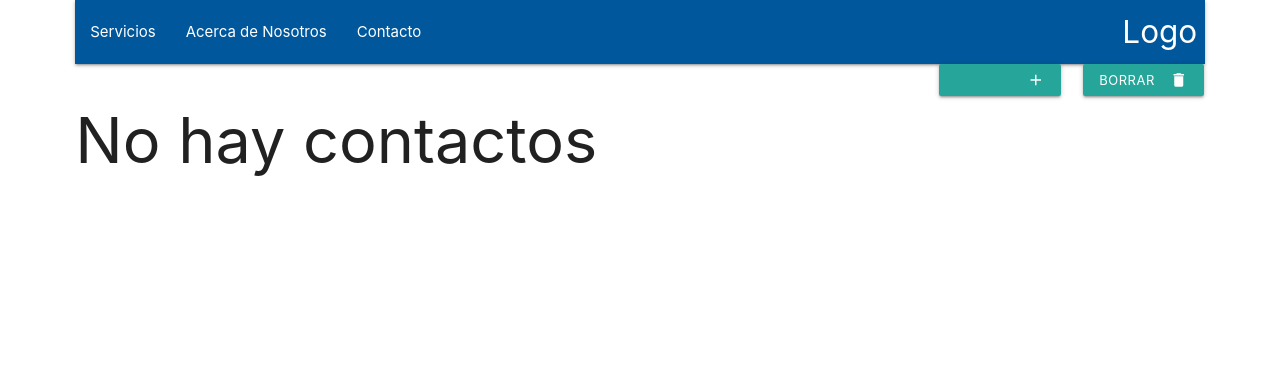
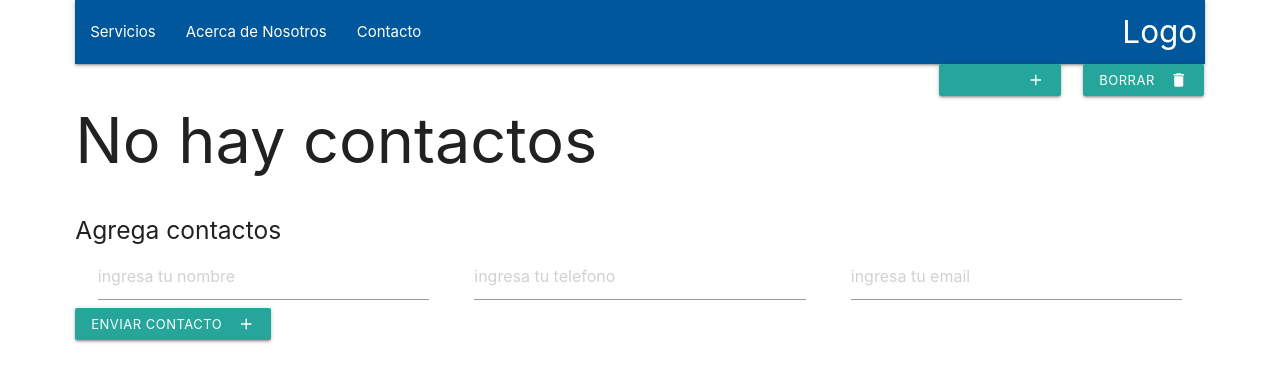
Before and after one commit to satoshi9394/Contact-Cat, a React (Create React App) app: page / in a window 1280 px wide. Shown: the top 382 px of the page. Built offline with nearby package versions, Linux system fonts and the light colour scheme.

Commit message:
agrendo funcionalodad

```diff
--- a/src/App.js
+++ b/src/App.js
@@ -1,6 +1,6 @@
 import React from 'react';
 
-import Directory from './components/Directory';
+import Directory from './containers/Directory';
 
 
 const App = ()=> {
--- a/src/components/Directory.jsx
+++ /dev/null
@@ -1,79 +0,0 @@
-import React , { Component } from 'react';
-import ContactCard from './ContactCard';
-import NavBar from './NavBar';
-
-// informacioncd
-import contactsData from '../utils/contactsData'
-import Btn from '../action/Btn';
-
-
-class Directory extends Component {
-    constructor(props) {
-        super(props);
-        this.state = {
-            contacts: [],
-            deleteContact: false,
-        }
-        this.addContact = this.addContact.bind(this);
-        this.deleteContact = this.deleteContact.bind(this);
-    }
-    addContact(){
-        this.setState(
-            () => ({
-                contacts: contactsData,
-                deleteContact: false
-                }
-            )
-        );
-    }
-    deleteContact(){
-        this.setState(
-            () => ({
-                    contacts: [] ,
-                    deleteContact: true
-                })
-        );
-    }
-
-    render() {
-        const card = this.state.contacts.map((contact, idx) =>
-        <ContactCard info={contact}  key={idx}/> );
-
-        let viewCard ;
-
-        if (this.state.contacts.length > 0) {
-            viewCard = <div>{card}</div>
-        }else if(this.state.deleteContact === true){
-            viewCard = <h1>Borraste los contactos</h1>
-        }else{
-            viewCard = <h1>No hay contactos</h1>
-        }
-
-
-
-        return (
-            <div className='container'>
-                <div className="row">
-                    <div className="col s12">
-                        <NavBar/>
-                    </div>
-                    <div className="col s9">
-                        {viewCard}
-                    </div>
-                    <div className="col s3">
-                        <div className="row">
-                            <div className="col s6">
-                                <Btn clickHandler={this.addContact} type="Agregar" icon="add"/>
-                            </div>
-                            <div className="col s6">
-                                <Btn clickHandler={this.deleteContact} type="Borrar" icon="delete"/>
-                            </div>
-                        </div>
-                    </div>
-                </div>
-            </div>
-        )
-    }
-}
-
-export default Directory;
--- /dev/null
+++ b/src/components/Input.jsx
@@ -0,0 +1,23 @@
+import React from 'react'
+
+
+const Input = props => {
+    return(
+        <div className="form-group col s12">
+            <label htmlFor="props.name">
+                {props.title}
+            </label>
+            <input
+                className='validate'
+                id={props.name}
+                name={props.name}
+                type={props.inputType}
+                value={props.value}
+                placeholder={props.placeholder}
+                onChange={props.handleChange}
+                />
+        </div>
+    );
+}
+
+export default Input;
--- /dev/null
+++ b/src/containers/Directory.jsx
@@ -0,0 +1,180 @@
+import React , { Component } from 'react';
+
+
+import ContactCard from '../components/ContactCard';
+import NavBar from '../components/NavBar';
+import Input from '../components/Input';
+
+// informacioncd
+import contactsData from '../utils/contactsData'
+import Btn from '../action/Btn';
+
+
+class Directory extends Component {
+    constructor(props) {
+        super(props);
+        this.state = {
+            contacts: [],
+            deleteContact: false,
+            newContacts:{
+                name:'',
+                phone:'',
+                email:'',
+                imgUrl:"#"
+            },
+        }
+
+        this.addContact = this.addContact.bind(this);
+        this.deleteContact = this.deleteContact.bind(this);
+        this.handleName = this.handleName.bind(this);
+        this.handleNumber = this.handleNumber.bind(this);
+        this.handleEmail = this.handleEmail.bind(this);
+        this.handleFormSubmmit = this.handleFormSubmmit.bind(this);
+    }
+    addContact(){
+        this.setState(
+            () => ({
+                contacts: contactsData,
+                deleteContact: false
+                }
+            )
+        );
+    }
+    deleteContact(){
+        this.setState(
+            () => ({
+                    contacts: [] ,
+                    deleteContact: true
+                })
+        );
+    }
+
+    handleName(e){
+        let value = e.target.value
+        this.setState(
+          prevState => ({
+            newContacts: {
+                ...prevState.newContacts,
+                name: value,
+            }
+          })
+        );
+    }
+    handleNumber(e){
+        let value = e.target.value
+        this.setState(
+          prevState => ({
+            newContacts: {
+                ...prevState.newContacts,
+                phone: value,
+            }
+          })
+        );
+    }
+    handleEmail(e){
+        let value = e.target.value
+        this.setState(
+          prevState => ({
+            newContacts: {
+                ...prevState.newContacts,
+                email: value,
+            }
+          })
+        );
+    }
+    handleFormSubmmit(e){
+        e.preventDefault();
+        let userData = this.state.newContacts;
+        this.setState(prevState=>(
+                {
+                    contacts: [
+                      ...prevState.contacts,
+                      userData],
+                    newContacts: {
+                        name:'',
+                        phone:'',
+                        email:'',
+                        imgUrl:"#"
+                        }
+                }
+            )
+        )
+    }
+
+    render() {
+        const card = this.state.contacts.map((contact, idx) =>
+        <ContactCard info={contact}  key={idx}/> );
+
+        let viewCard ;
+
+        if (this.state.contacts.length > 0) {
+            viewCard = <div>{card}</div>
+        }else if(this.state.deleteContact === true){
+            viewCard = <h1>Borraste los contactos</h1>
+        }else{
+            viewCard = <h1>No hay contactos</h1>
+        }
+
+
+
+        return (
+            <div className='container'>
+                <div className="row">
+                    <div className="col s12">
+                        <NavBar/>
+                    </div>
+                    <div className="col s9">
+                        {viewCard}
+                    </div>
+                    <div className="col s3">
+                        <div className="row">
+                            <div className="col s6">
+                                <Btn clickHandler={this.addContact} type="Agregar" icon="add"/>
+                            </div>
+                            <div className="col s6">
+                                <Btn clickHandler={this.deleteContact} type="Borrar" icon="delete"/>
+                            </div>
+                        </div>
+                    </div>
+                    <div className="col s12">
+                        <form>
+                            <h5>Agrega contactos</h5>
+                        <div className="col s4">
+                            <Input
+                            name='name'
+                            type='text'
+                            value={this.state.newContacts.name}
+                            placeholder='ingresa tu nombre'
+                            handleChange={this.handleName}
+                            />
+                        </div>
+                        <div className="col s4">
+                        <Input
+                            name='phone'
+                            type='phone'
+                            value={this.state.newContacts.phone}
+                            placeholder='ingresa tu telefono'
+                            handleChange={this.handleNumber}
+                            />
+                        </div>
+                        <div className="col s4">
+                        <Input
+                            name='email'
+                            type='email'
+                            value={this.state.newContacts.email}
+                            placeholder='ingresa tu email'
+                            handleChange={this.handleEmail}
+                            />
+                        </div>
+                        <Btn
+                        clickHandler={this.handleFormSubmmit}
+                        type="Enviar contacto" icon="add"/>
+                        </form>
+                    </div>
+                </div>
+            </div>
+        )
+    }
+}
+
+export default Directory;
```
